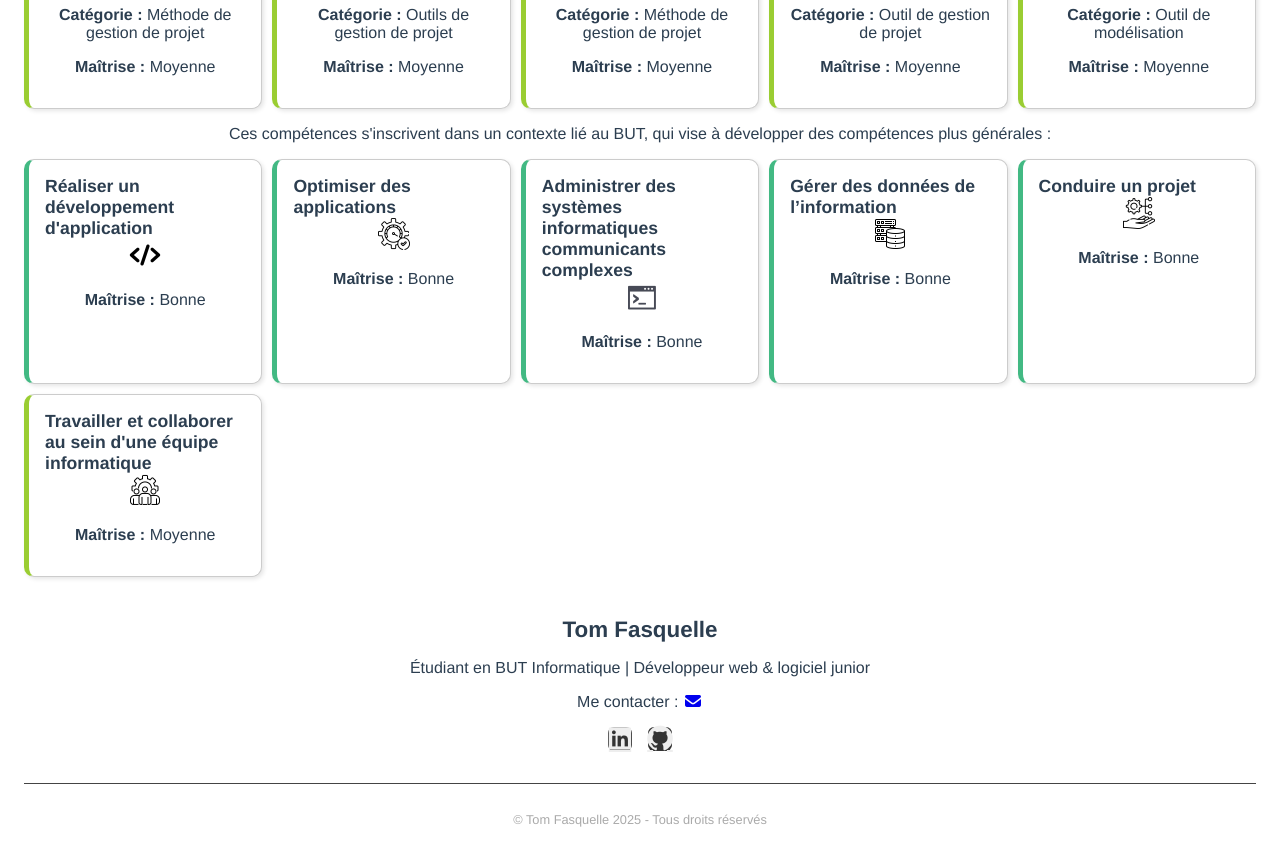
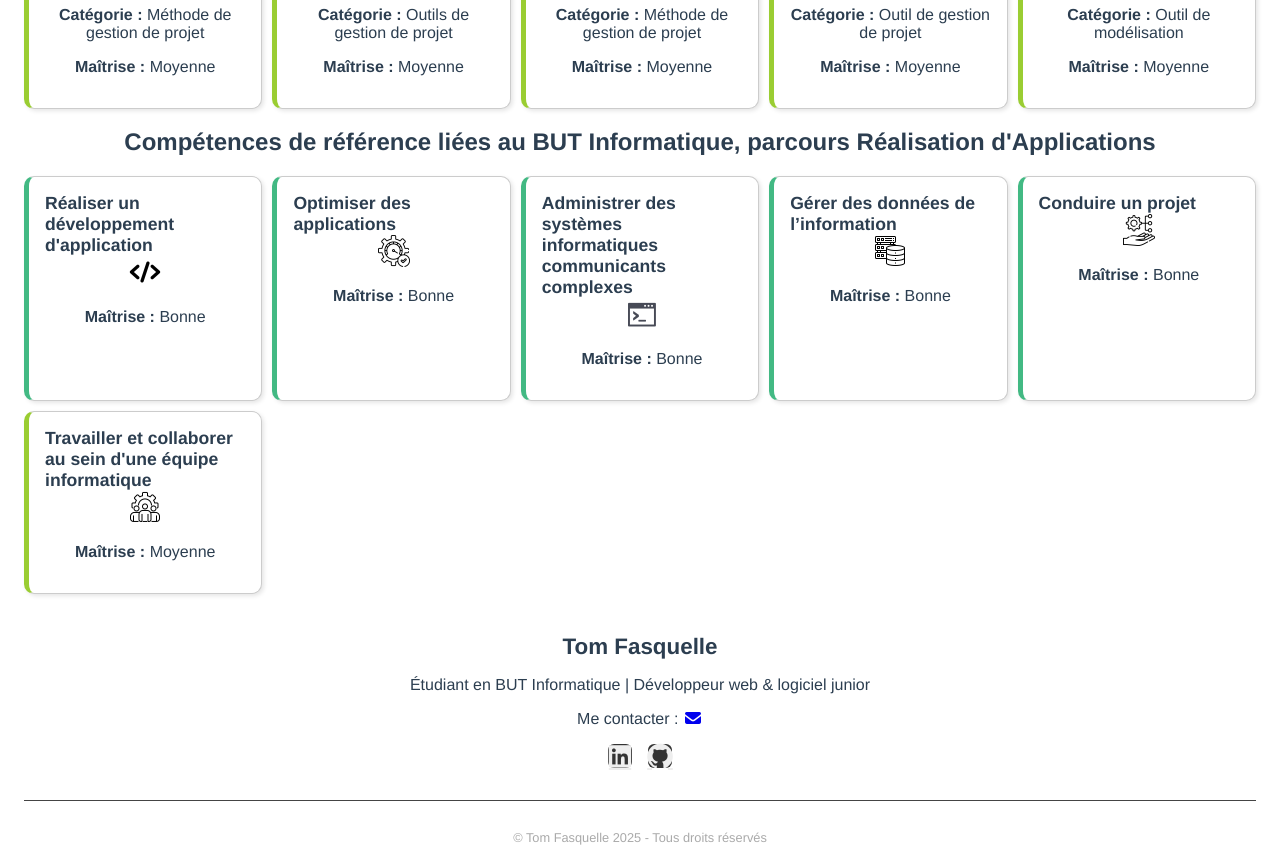
Before and after one commit to tomfsql/TomFolio, a Vue app: page /skills in a window 1280 px wide. Shown: the part 1900-2758 px from the top of the page. Built offline with nearby package versions, Linux system fonts and the light colour scheme.

Commit message:
Update SkillsPage.vue, changed p for h2

```diff
--- a/src/components/SkillsPage.vue
+++ b/src/components/SkillsPage.vue
@@ -152,9 +152,7 @@
           </div>
         </div>
 
-    <p>
-      Ces compétences s'inscrivent dans un contexte lié au BUT, qui vise à développer des compétences plus générales :
-    </p>
+    <h2> Compétences de référence liées au BUT Informatique, parcours Réalisation d'Applications </h2>
     <div v-if="sortedCompetencesBUT.length">
       <div class="skillgrid">
         <div
```
